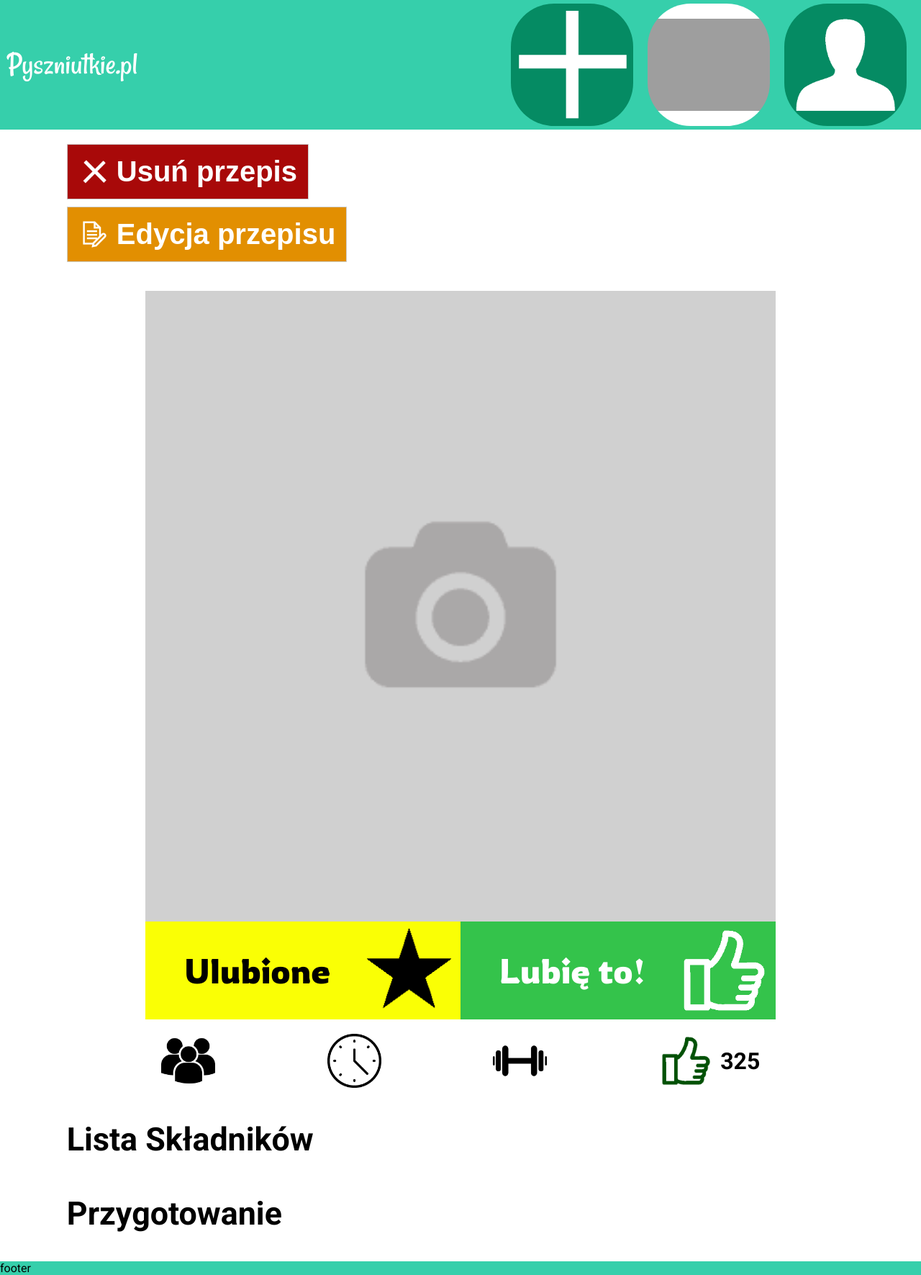
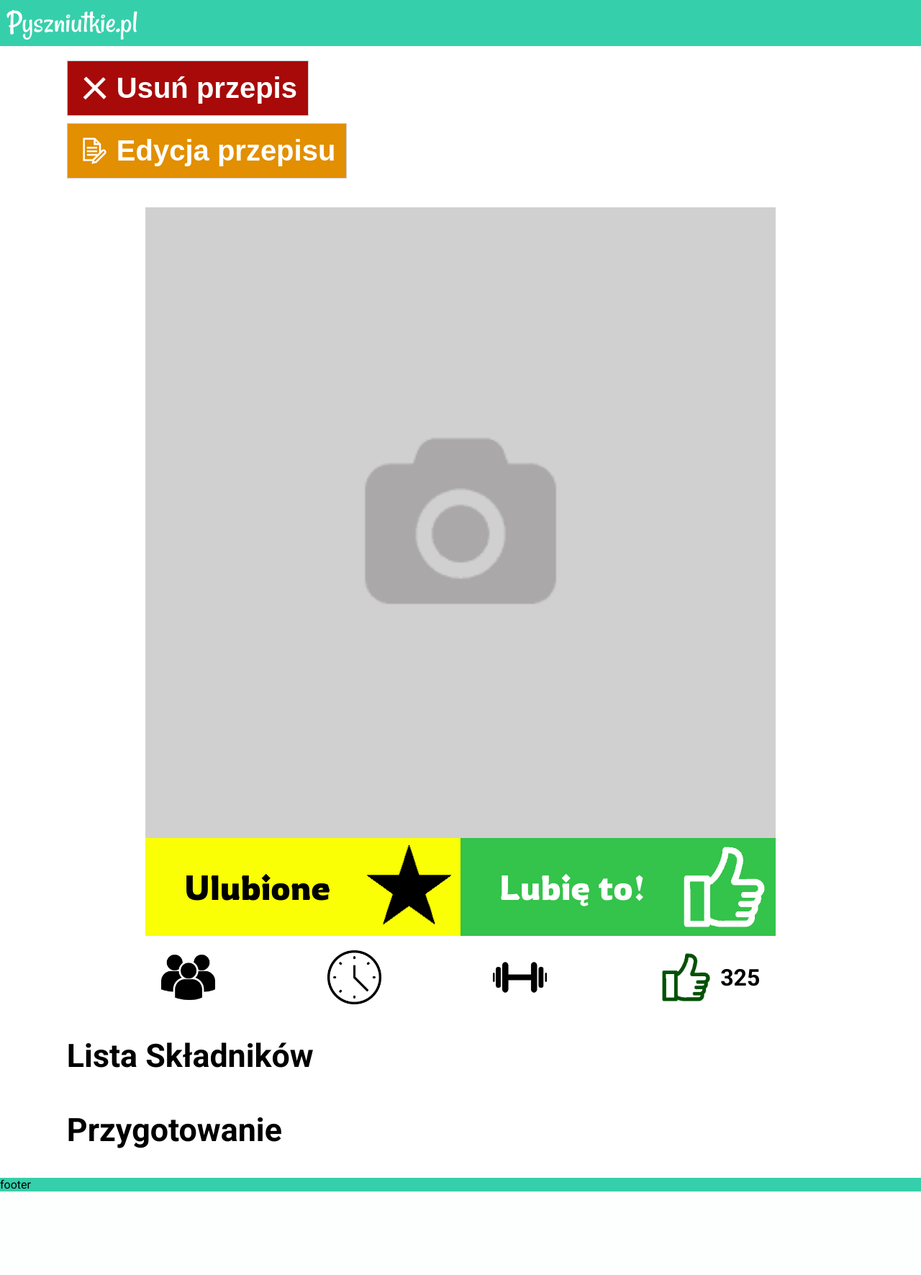
Before and after one commit to karolkoz/Inz-Prog-K-W, a PHP site: page /wyswietl_przepis_wzor.php in a window 1280 px wide. Shown: the whole page at 72% size. After the commit the page ends 1655 px from the top, so only its background shows below. Run offline with PHP 8.4, Linux system fonts and the light colour scheme; data that the repository does not hold is empty; grey boxes are pictures that could not be loaded.

Commit message:
Nav menu

```diff
--- a/script - Categories.js
+++ b/script - Categories.js
@@ -19,7 +19,7 @@
 
   var button = document.getElementById("categoryButtonDiv");
   document.getElementById("categories").appendChild(clone);
-  document.getElementById("categories").appendChild(button);
+  document.getElementById("categories").appendChild(document.getElementById("categoryButtonDiv"));
 }
 function removeCategory(x) {
   document.getElementById(x).remove();
--- a/script-DodawaniePrzepisu.js
+++ b/script-DodawaniePrzepisu.js
@@ -102,6 +102,7 @@
 
   var new_input = document.createElement("input");
   new_input.setAttribute("type", "file");
+  new_input.setAttribute("accept", "image/png, image/jpeg");
   new_input.setAttribute("name", "etap_image[]");
   new_input.setAttribute("id", "etap_" + numer + "_image");
   new_input.addEventListener("change", function() {
--- a/style/css/style.css
+++ b/style/css/style.css
@@ -32,11 +32,15 @@
 
 .nav__menu {
   display: flex;
-  flex-direction: row; }
+  flex-direction: row;
+  position: relative; }
 
 .nav__list {
-  display: flex;
-  flex-direction: row; }
+  display: none;
+  flex-direction: row;
+  position: absolute;
+  z-index: 1;
+  right: 0; }
 
 .nav__list__button {
   background-color: #058B63;
@@ -59,6 +63,9 @@
   background-color: white;
   background-image: url("../../img/star icon.png"); }
 
+.nav__list__button--menu {
+  background-image: url("../../img/menu icon.png"); }
+
 .search-section {
   display: flex;
   flex-direction: column;
@@ -70,7 +77,8 @@
 .search__form {
   display: flex;
   flex-direction: column;
-  padding: 20px 0; }
+  padding: 20px 0;
+  width: 80%; }
   .search__form .search__form__select {
     padding: 5px 0; }
   .search__form select {
@@ -342,7 +350,8 @@
 .content__recipe__stage__data {
   display: flex;
   flex-direction: row;
-  align-items: center; }
+  align-items: center;
+  justify-content: space-between; }
   .content__recipe__stage__data img {
     width: 300px;
     height: 300px; }
--- a/style/scss/style.scss
+++ b/style/scss/style.scss
@@ -62,11 +62,16 @@
 .nav__menu {
   display: flex;
   flex-direction: row;
+  position: relative;
 }
 
+
 .nav__list {
-  display: flex;
+  display: none;
   flex-direction: row;
+  position: absolute;
+  z-index: 1;
+  right: 0;
 }
 
 .nav__list__button {
@@ -93,6 +98,10 @@
   background-color: white;
   background-image: url("../../img/star icon.png");
 }
+
+.nav__list__button--menu {
+  background-image: url("../../img/menu icon.png");
+}
 ////////////////////////////////////////////////////SEARCH FORM//////////////////////////////////////////////////
 
 .search-section {
@@ -108,7 +117,7 @@
   display: flex;
   flex-direction: column;
   padding: 20px 0;
-
+  width: 80%;
   .search__form__select {
     padding: 5px 0;
   }
@@ -446,7 +455,7 @@
   display: flex;
   flex-direction: row;
   align-items: center;
-
+  justify-content: space-between;
   img {
     width: 300px;
     height: 300px;
```
Also changed, not shown: dodaj_przepis.php (+3 -15 lines), edytuj_przepis.php (+3 -14 lines), index.php (+1 -13 lines), nav.php (added, +23 -0 lines), wyswietl_przepis.php (+1 -12 lines), ciastka.jpg (deleted), ciastka_etap1.jpg (deleted), ciastka_etap2.jpg (deleted), pierniczki.jpg (deleted), pierniki2.jpg (deleted), 1 other file.
